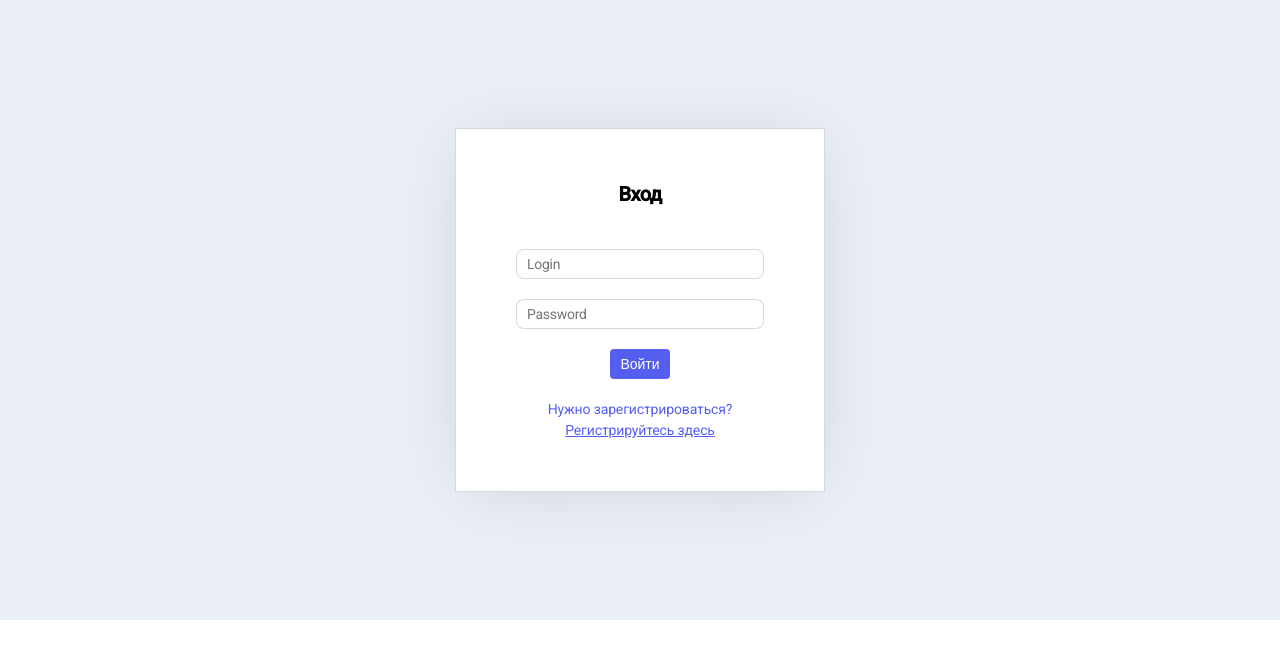
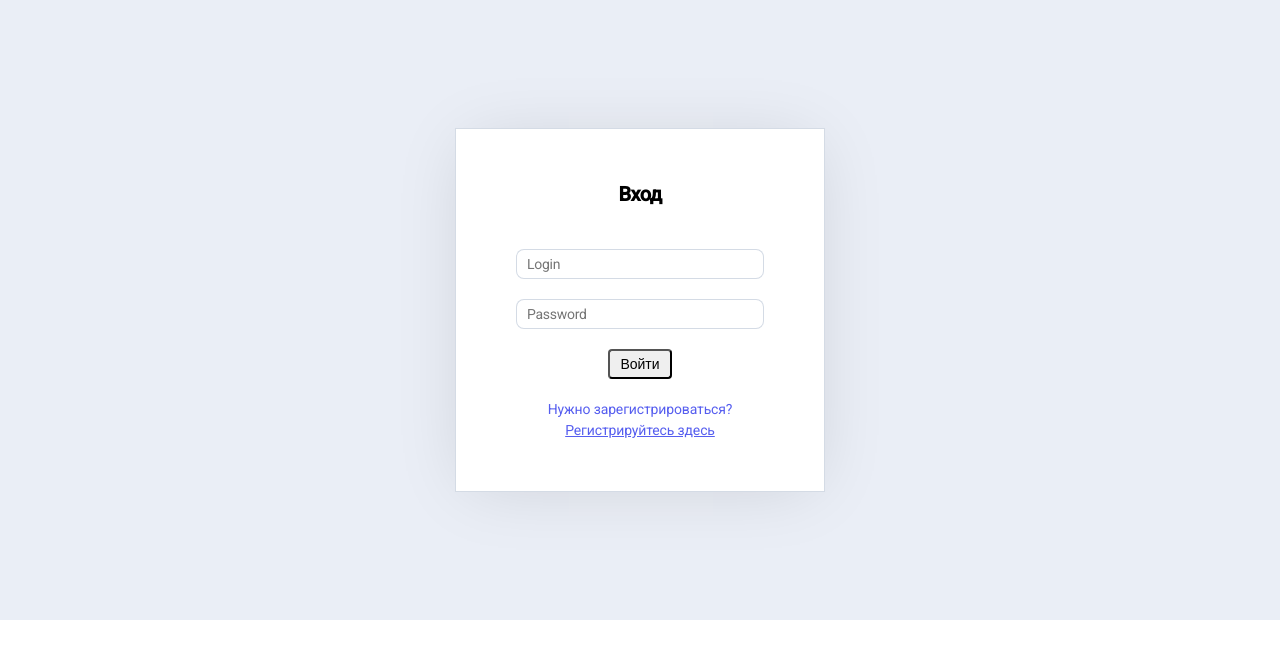
Before and after one commit to Duffblackraven/skypro-kanban, a React (Vite) app: page /login in a window 1280 px wide. Shown: the top 658 px of the page. Built offline with nearby package versions, Linux system fonts and the light colour scheme.

Commit message:
React_hw6.1

```diff
--- a/src/components/Common/Common.styled.js
+++ b/src/components/Common/Common.styled.js
@@ -16,12 +16,12 @@ export const Button = styled.button`
     height: 30px;
 
 
-    background-color: ${props => props.$transparent ? 'transparent' : '#565EEF'};
-    color: ${props => props.$transparent ? '#565EEF' : '#FFFFFF'};
+    background-color: ${(col) => {col.$transparent ? 'transparent' : '#565EEF'}};
+    color: ${(col) => {col.$transparent ? '#565EEF' : '#FFFFFF'}};
 
     border-radius: 4px;
 
-    border: ${props => props.$transparent ? '0.7px solid var(--palette-navy-60, #565EEF)' : 'none'};;
+    border: ${(col) => {col.$transparent ? '0.7px solid var(--palette-navy-60, #565EEF)' : 'none'}};;
 
     font-size: 14px;
     line-height: 1;
@@ -31,7 +31,7 @@ export const Button = styled.button`
 
 
     &:hover {
-        background-color: ${props => props.$transparent ? '#33399b' : '#33399b'};
+        background-color: ${(col) => {col.$transparent ? '#33399b' : '#33399b'}};
         color: #FFFFFF;
     }`
 
```
Also changed, not shown: public/logo_dark.png (deleted).
